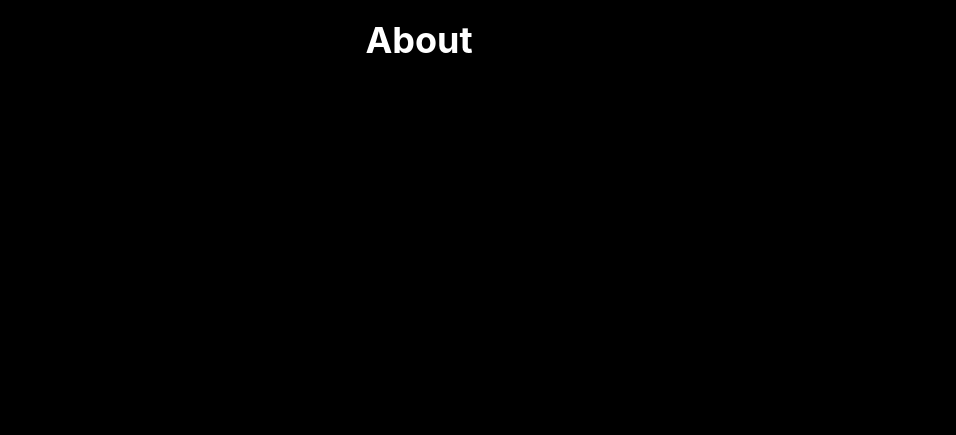
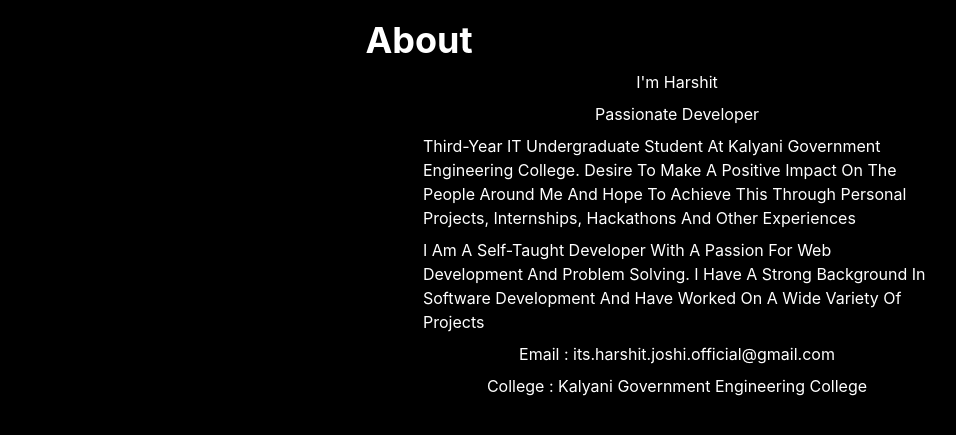
Before and after one commit to Harshit-3905/New_Portfolio_Website, a React (Vite) app: page / in a window 1280 px wide. Shown: the part 629-1064 px from the top of the page, without its empty margins (221-1177 px from the left). Built offline with nearby package versions, Linux system fonts and the light colour scheme.

Commit message:
Add additional information to the About component

```diff
--- a/src/components/About.jsx
+++ b/src/components/About.jsx
@@ -1,10 +1,29 @@
-import { VStack, HStack, Heading } from "@chakra-ui/react";
+import { VStack, HStack, Heading, Box, Text } from "@chakra-ui/react";
 
 const About = () => {
   return (
     <VStack id="about" width="80%" height="90vh">
       <Heading>About</Heading>
-      <HStack></HStack>
+      <HStack width="100%">
+        <Box width="50%"></Box>
+        <VStack width="50%">
+          <Text>I'm Harshit</Text>
+          <Text>Passionate Developer</Text>
+          <Text>
+            Third-Year IT Undergraduate Student At Kalyani Government
+            Engineering College. Desire To Make A Positive Impact On The People
+            Around Me And Hope To Achieve This Through Personal Projects,
+            Internships, Hackathons And Other Experiences
+          </Text>
+          <Text>
+            I Am A Self-Taught Developer With A Passion For Web Development And
+            Problem Solving. I Have A Strong Background In Software Development
+            And Have Worked On A Wide Variety Of Projects
+          </Text>
+          <Text>Email : its.harshit.joshi.official@gmail.com</Text>
+          <Text>College : Kalyani Government Engineering College </Text>
+        </VStack>
+      </HStack>
     </VStack>
   );
 };
```
